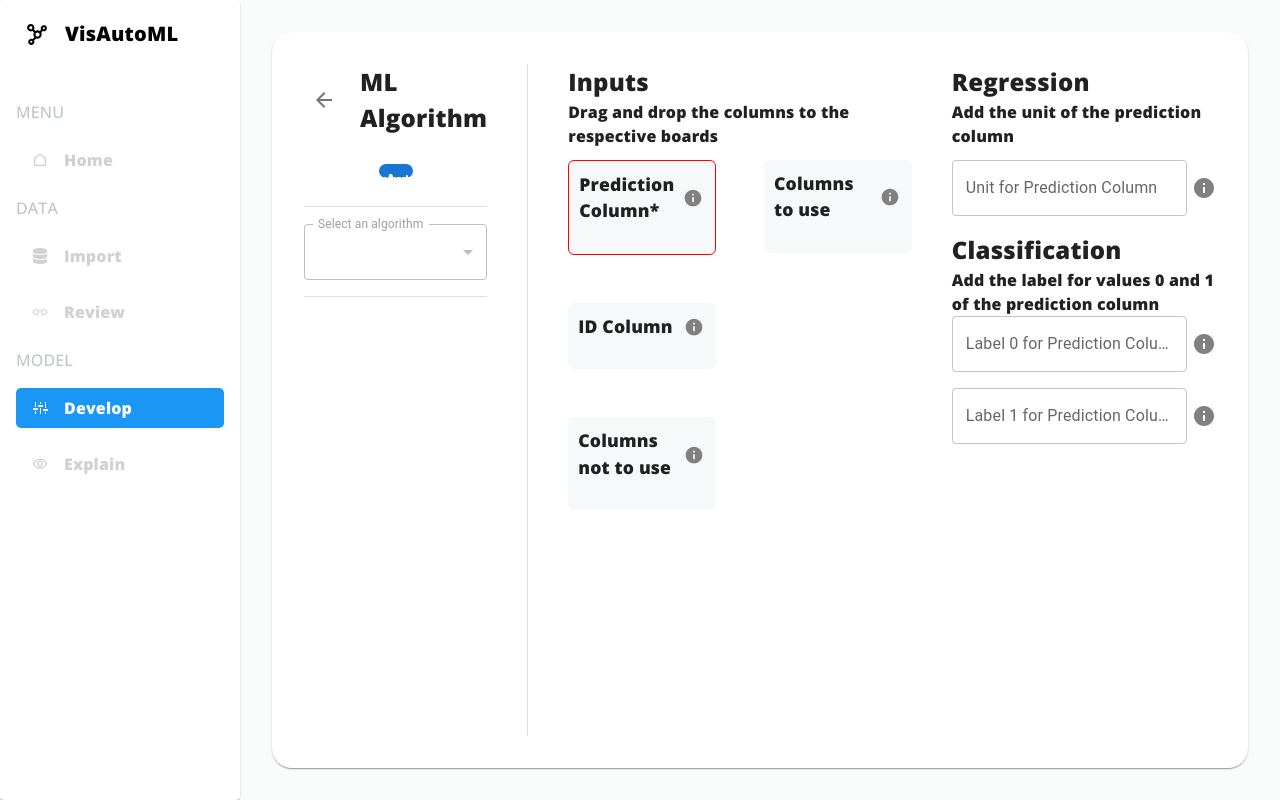
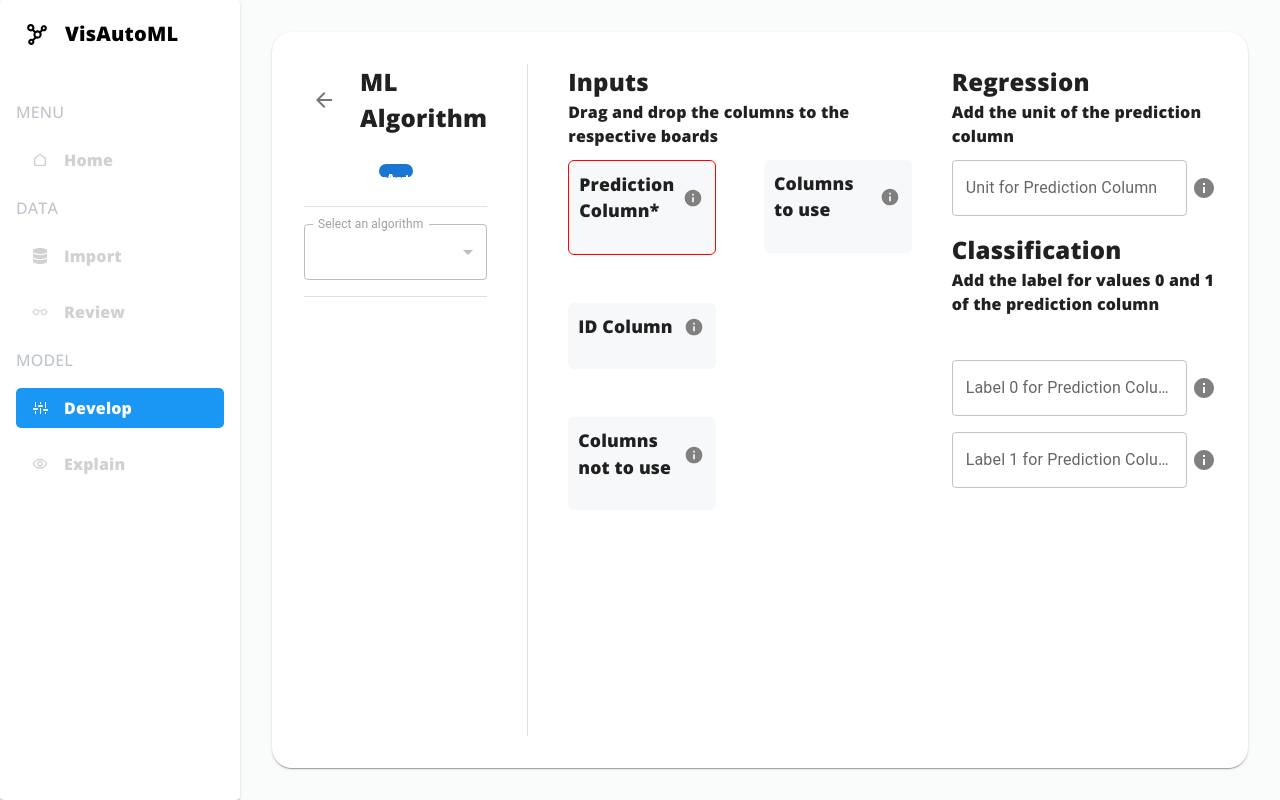
Before and after one commit to tahaboud/VisAutoML, a React (Create React App) app: page /select in a window 1280 px wide. Built offline with nearby package versions, Linux system fonts and the light colour scheme.

Commit message:
please be the last one please

```diff
--- a/src/components/select/Body.js
+++ b/src/components/select/Body.js
@@ -221,6 +221,7 @@ const Body = ({ open, setOpen }) => {
           />
           <InfoIcon sx={{ color: "grey" }} />
         </Box>
+        <Box sx={{ height: "7em" }}>
           <Typography
             sx={{
               fontSize: "1.5rem",
@@ -239,10 +240,11 @@ const Body = ({ open, setOpen }) => {
           >
             Add the label for values 0 and 1 of the prediction column
           </Typography>
+        </Box>
         <Box
           sx={{
             display: "flex",
-            margin: "0",
+            margin: "1em 0",
             gap: "5px",
             alignItems: "center",
           }}
```
Lines whose indentation alone changed are shown as unchanged.
